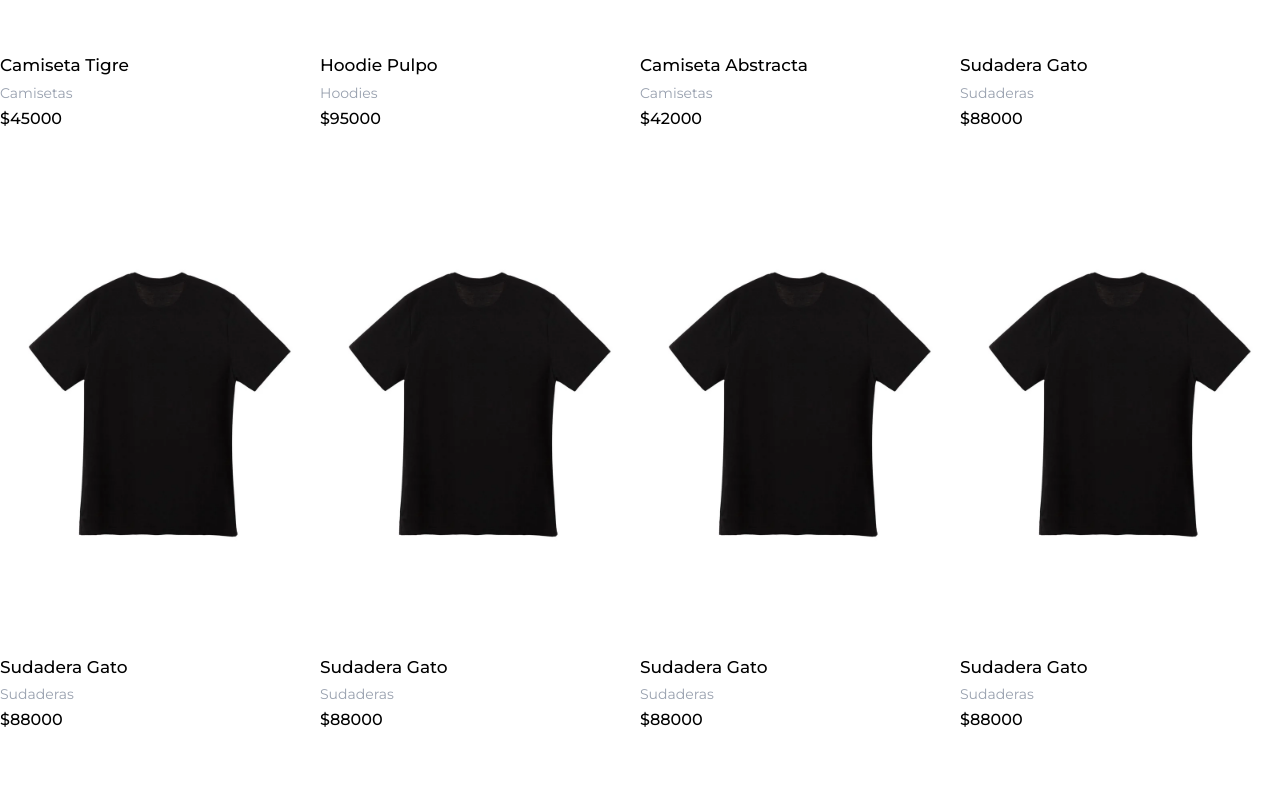
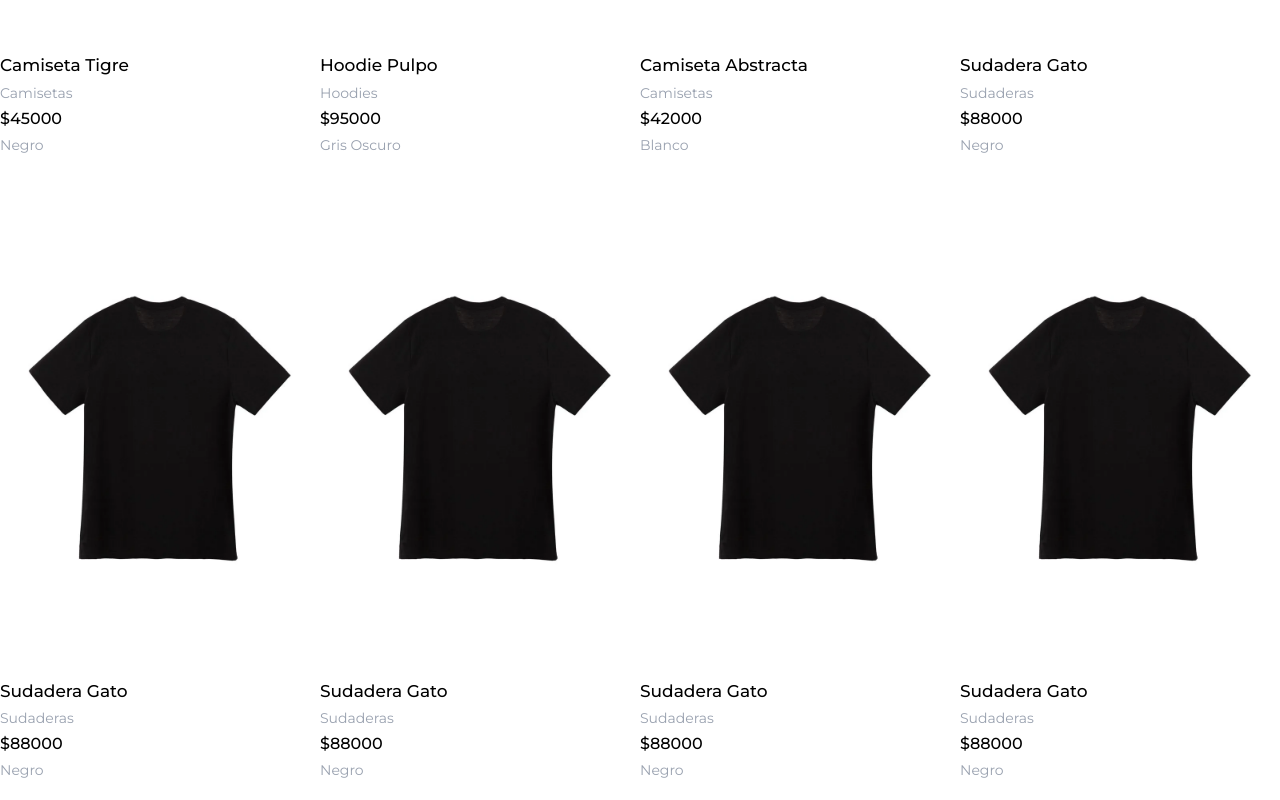
Before and after one commit to DavidGarzonDev/kanju, a React (Vite) app: page / in a window 1280 px wide. Shown: the part 1320-2120 px from the top of the page. Built offline with nearby package versions, Linux system fonts and the light colour scheme.

Commit message:
añadiendo el color

```diff
--- a/src/components/products/CardProduct.tsx
+++ b/src/components/products/CardProduct.tsx
@@ -40,12 +40,14 @@
                         className="w-full h-full object-cover transition-all duration-300"
                     />
                 </div>
+
             </Link>
 
             <div className="flex flex-col gap-1 items-start text-center">
                 <p className="text-[17px] font-medium">{name}</p>
                 <p className="text-gray-400 text-sm capitalize">{category}</p>
                 <p className="text-1xl font-medium text-black">${price}</p>
+                <p className="text-gray-400 text-sm capitalize">{color}</p>
                 {!available && (
                     <span className="text-xs text-red-500 mt-1">Sin stock</span>
                 )}
```
